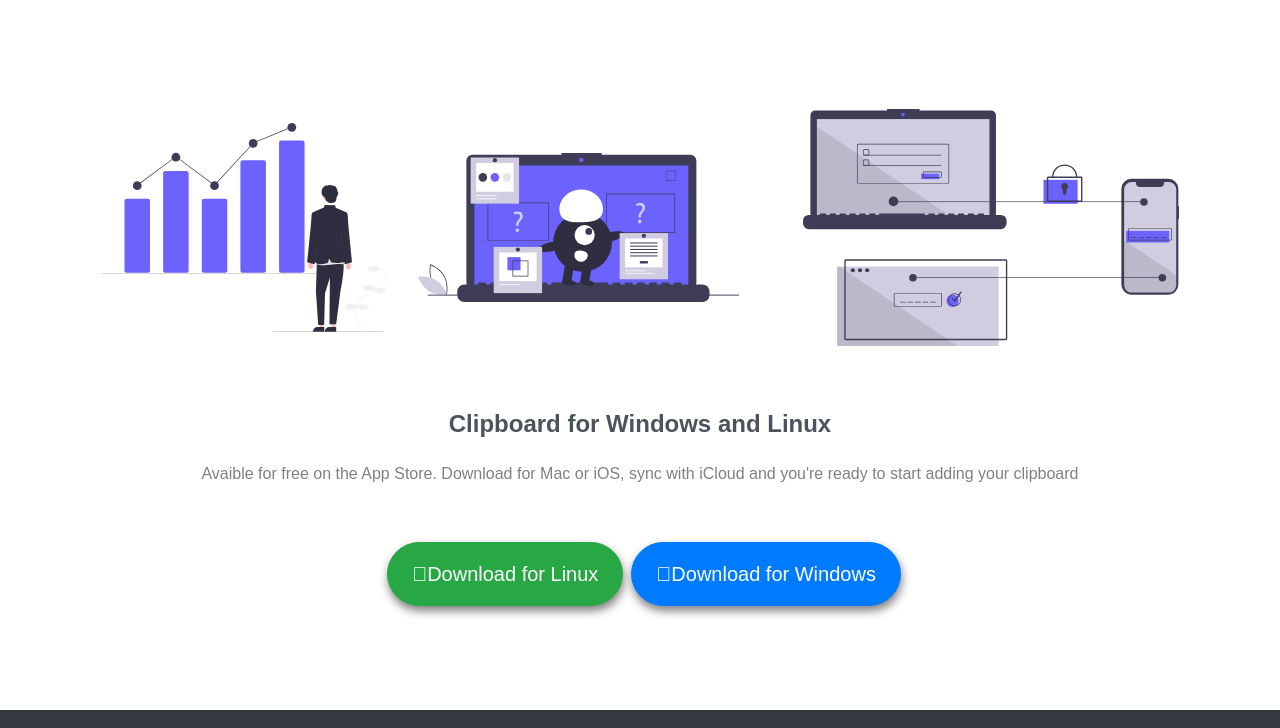
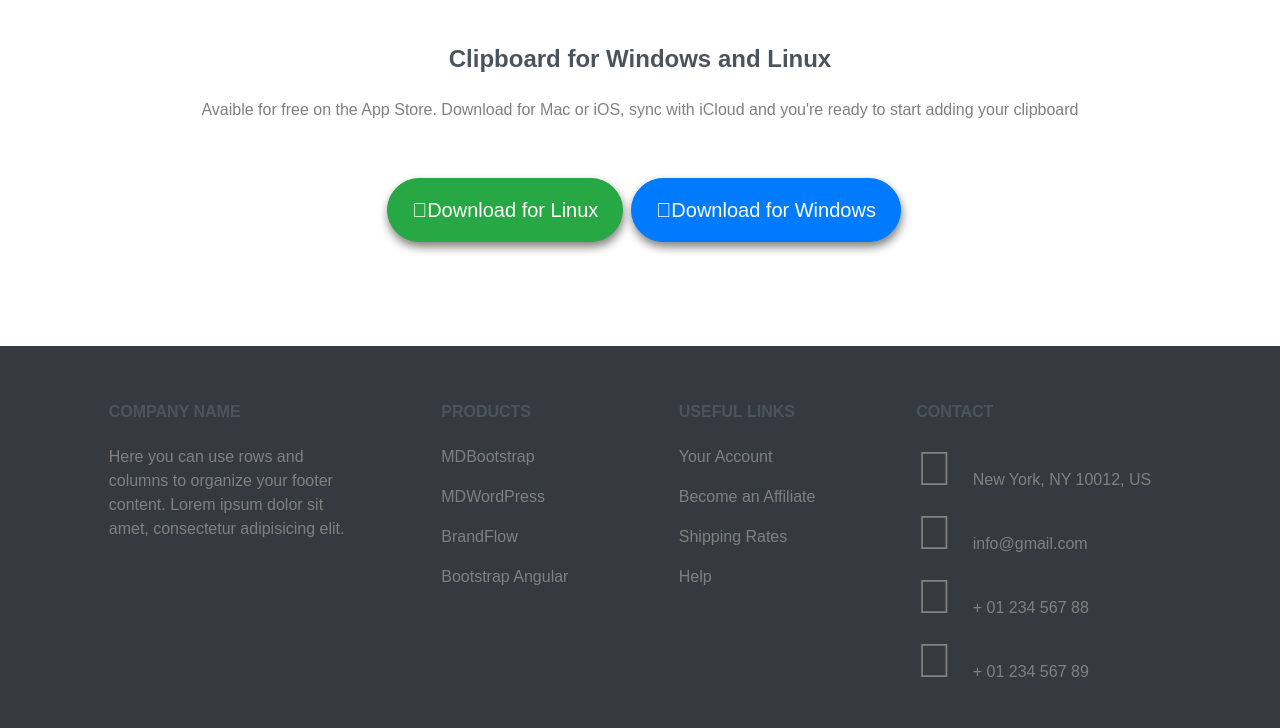
Before and after one commit to adeyinm/copyApp, a plain HTML site: page index.html in a window 1280 px wide. Shown: the part 2091-2819 px from the top of the page. Drawn offline with nearby package versions, Linux system fonts and the light colour scheme.

Commit message:
section 2 of html file removed from index.html

```diff
--- a/index.html
+++ b/index.html
@@ -96,7 +96,7 @@
         </div>
     </section>
     <!-- section 4 -->
-    <section class="my-5">
+    <!-- <section class="my-5">
         <div class="container d-flex flex-column align-items-center flex-md-row justify-content-md-around">
             <div class="p-3">
                 <img class="img-fluid" src="./images/undraw_Investing_re_bov7.svg" alt="">
@@ -111,7 +111,7 @@
                 <img class="img-fluid" src="./images/undraw_two_factor_authentication_namy.svg" alt="">
             </div>
         </div>
-    </section>
+    </section> -->
     <section>
         <div class="container text-center">
             <h1 class="h4 mb-4 font-weight-bold">Clipboard for Windows and Linux</h1>
```
